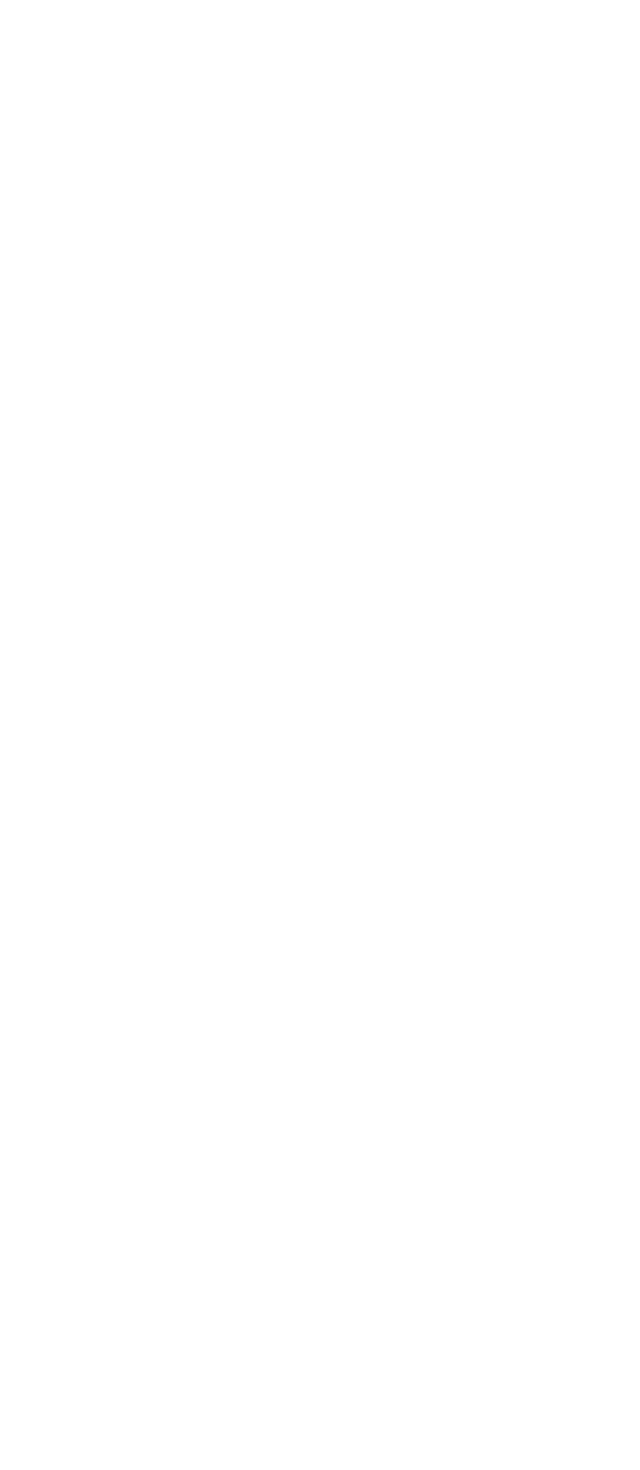
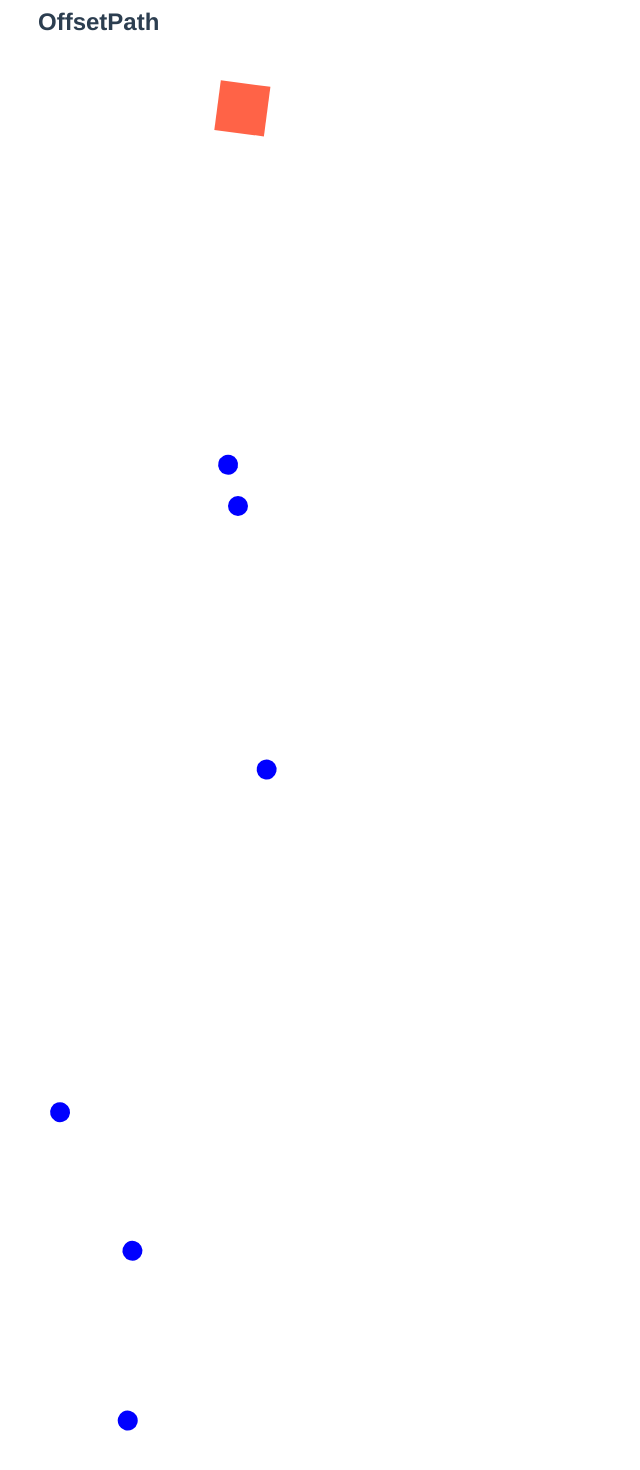
Before and after one commit to PetrVasyutik/components, a Vue app: page / in a window 1280 px wide. Shown: the part 1363-2833 px from the top of the page, without its empty margins (0-640 px from the left). Before the commit the page ends 1359 px from the top, so only its background shows below. Built offline with nearby package versions, Linux system fonts and the light colour scheme.

Commit message:
clip-path

```diff
--- /dev/null
+++ b/src/components/OffsetPath.vue
@@ -0,0 +1,142 @@
+<template>
+  <div class="offset-path-container">
+    <div class="offset-path"></div>
+  </div>
+  <div class="offset-path-container">
+    <div class="offset-path-eye"></div>
+  </div>
+  <div class="offset-path-container">
+    <div class="offset-path-wave"></div>
+  </div>
+  <div class="offset-path-container">
+    <div class="offset-path-infinity"></div>
+  </div>
+  <div class="offset-path-container">
+    <div class="offset-path-triangle"></div>
+  </div>
+  <div class="offset-path-container">
+    <div class="offset-path-star"></div>
+  </div>
+  <div class="offset-path-container">
+    <div class="offset-path-heart"></div>
+  </div>
+</template>
+<script setup></script>
+<style scoped lang="scss">
+.offset-path-container {
+  width: 100%;
+  height: 200px;
+  position: relative;
+}
+
+.offset-path {
+  width: 50px;
+  height: 50px;
+  background-color: tomato;
+  offset-path: path("M 0 0 C 100 100 200 0 300 100");
+  animation: move 3s linear infinite;
+}
+
+@keyframes move {
+  to {
+    offset-distance: 100%;
+  }
+}
+
+.offset-path-eye {
+  width: 20px;
+  height: 20px;
+  background: blue;
+  border-radius: 50%;
+  position: absolute;
+  offset-path: path("M50,150 Q150,10 250,150 Q150,290 50,150 Z ");
+  animation: move 3s linear infinite;
+}
+
+@keyframes move {
+  to {
+    offset-distance: 100%;
+  }
+}
+
+.offset-path-wave {
+  width: 20px;
+  height: 20px;
+  background: blue;
+  border-radius: 50%;
+  position: absolute;
+  offset-path: path("M0,50 Q50,0 100,50 T200,50 T300,50");
+  animation: move 3s linear infinite;
+}
+@keyframes move {
+  to {
+    offset-distance: 100%;
+  }
+}
+
+.offset-path-infinity {
+  width: 20px;
+  height: 20px;
+  background: blue;
+  border-radius: 50%;
+  position: absolute;
+  offset-path: path(
+    "M150,150 C120,100 60,100 50,150 C40,200 110,200 150,150 C190,100 260,100 250,150 C240,200 180,200 150,150"
+  );
+  animation: move 3s linear infinite;
+}
+@keyframes move {
+  to {
+    offset-distance: 100%;
+  }
+}
+
+.offset-path-triangle {
+  width: 20px;
+  height: 20px;
+  background: blue;
+  border-radius: 50%;
+  position: absolute;
+  offset-path: path("M150,20 L280,260 L20,260 Z");
+  animation: move 3s linear infinite;
+}
+@keyframes move {
+  to {
+    offset-distance: 100%;
+  }
+}
+
+.offset-path-star {
+  width: 20px;
+  height: 20px;
+  background: blue;
+  border-radius: 50%;
+  position: absolute;
+  offset-path: path(
+    "M150,20 L179,111 L270,111 L197,165 L223,255 L150,200 L77,255 L103,165 L30,111 L121,111 Z"
+  );
+  animation: move 3s linear infinite;
+}
+@keyframes move {
+  to {
+    offset-distance: 100%;
+  }
+}
+
+.offset-path-heart {
+  width: 20px;
+  height: 20px;
+  background: blue;
+  border-radius: 50%;
+  position: absolute;
+  offset-path: path(
+    "M150,100 A40,40 0 0,1 230,100 Q230,160 150,240 Q70,160 70,100 A40,40 0 0,1 150,100 Z"
+  );
+  animation: move 3s linear infinite;
+}
+@keyframes move {
+  to {
+    offset-distance: 100%;
+  }
+}
+</style>
--- a/src/views/HomeView.vue
+++ b/src/views/HomeView.vue
@@ -30,7 +30,12 @@
         <br />
         <glass-morphism />
       </section>
+      <section class="home__section">
+        <h2>OffsetPath</h2>
+        <offset-path />
+      </section>
     </div>
+    <div class="home__footer"></div>
   </div>
 </template>
 
@@ -40,6 +45,7 @@ import MyLoader from "@/components/MyLoader.vue";
 import ButtonWithTimer from "@/components/ButtonWithTimer.vue";
 import PhotoShutterEffect from "@/components/PhotoShutterEffect.vue";
 import GlassMorphism from "@/components/GlassMorphism.vue";
+import OffsetPath from "@/components/OffsetPath.vue";
 
 export default {
   name: "HomeView",
@@ -48,6 +54,7 @@ export default {
     ButtonWithTimer,
     PhotoShutterEffect,
     GlassMorphism,
+    OffsetPath,
   },
 };
 </script>
@@ -75,5 +82,9 @@ export default {
     display: flex;
     gap: 20px;
   }
+
+  &__footer {
+    height: 400px;
+  }
 }
 </style>
```
